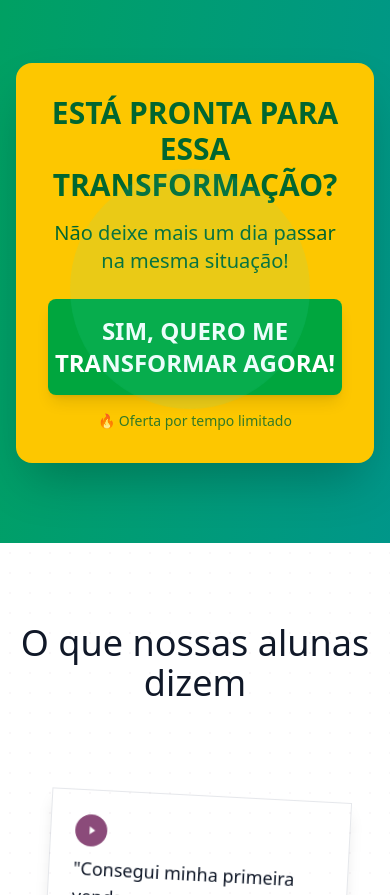
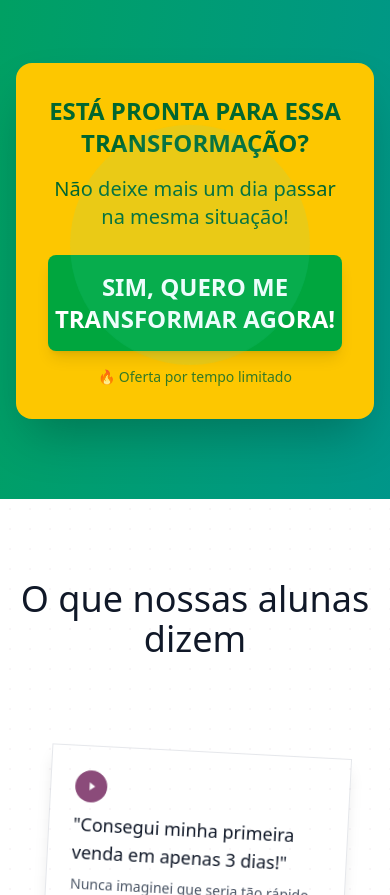
Before and after one commit to LuanCKRG/afiliado_sem_patrao, a website: page index.html in a window 390 px wide. Shown: the part 10619-11514 px from the top of the page. Drawn offline with nearby package versions, Linux system fonts and the light colour scheme; files that its build step writes are made by us from their sources.

Commit message:
fix(CTA): adjust heading size for transformation call-to-action

```diff
--- a/index.html
+++ b/index.html
@@ -357,7 +357,7 @@
                 <!-- CTA Principal da seção -->
                 <div class="text-center mt-16" data-aos="zoom-in" data-aos-delay="900">
                     <div class="bg-yellow-400 text-green-800 p-8 rounded-2xl shadow-2xl max-w-2xl mx-auto">
-                        <h3 class="text-3xl font-bold mb-4">ESTÁ PRONTA PARA ESSA TRANSFORMAÇÃO?</h3>
+                        <h3 class="text-2xl sm:text-3xl font-bold mb-4">ESTÁ PRONTA PARA ESSA TRANSFORMAÇÃO?</h3>
                         <p class="text-xl mb-6">Não deixe mais um dia passar na mesma situação!</p>
                         <button class="bg-green-600 text-white font-bold py-4 sm:px-12 rounded-lg text-2xl hover:bg-green-700 transition-all duration-300 transform hover:scale-105 shadow-lg">
                             SIM, QUERO ME TRANSFORMAR AGORA!
```
